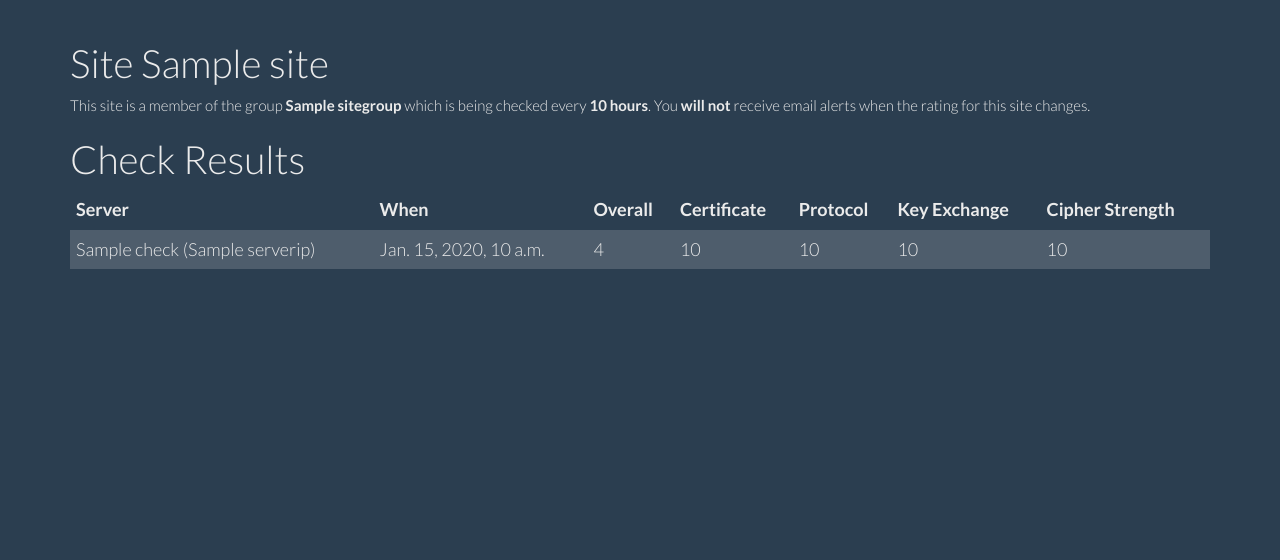
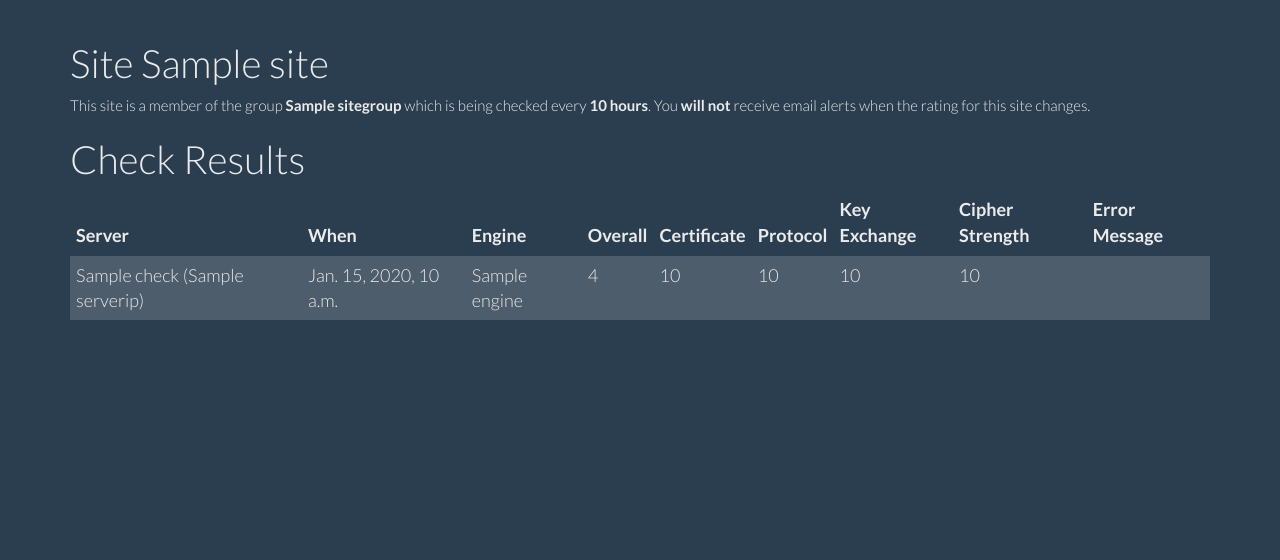
Before and after one commit to tykling/sslscout, a Django app: template src/sslscout/templates/site_details.html in a window 1280 px wide. Shown: the part 40-600 px from the top of the page. Run offline with Django 3.2, Linux system fonts and the light colour scheme; the template is opened without the code that fills it: most values are stand-ins (such as "Sample title", 1, 10 or a date in 2020); some libraries are stand-ins or nearby versions.

Commit message:
show error message when a check fails, fixes #16

```diff
--- a/src/sslscout/templates/frontpage.html
+++ b/src/sslscout/templates/frontpage.html
@@ -10,6 +10,6 @@
                         <p>The complexity of configuring an SSL webserver correctly has lead to the creation of different online SSL configuration checking websites that help administrators get the configuration right.</p>
                         <p>The problem with this approach is that few administrators remember to re-check their configuration periodically. While best practices concerning SSL configuration change all the time, the actual configuration of webservers is often static for years.</p>
                         <p>With sslscout administrators can configure automatic periodic checks of their websites with the different SSL-configuration checking services, and get email notifications when the site rating changes.</p>
-                        <p><a class="btn btn-primary btn-lg" href="/accounts/register/">Create account</a></p>
+                        <p><a class="btn btn-primary btn-lg" href="/accounts/register/">Create account</a> or <a class="btn btn-primary btn-lg" href="/accounts/login/">Log In</a></p>
                     </div>
                     {% endblock content %}
--- a/src/sslscout/templates/site_details.html
+++ b/src/sslscout/templates/site_details.html
@@ -18,11 +18,13 @@
                             <tr>
                                 <th>Server</th>
                                 <th>When</th>
+                                <th>Engine</th>
                                 <th>Overall</th>
                                 <th>Certificate</th>
                                 <th>Protocol</th>
                                 <th>Key Exchange</th>
                                 <th>Cipher Strength</th>
+                                <th>Error Message</th>
                             </tr>
                         </thead>
                         <tbody>
@@ -31,11 +33,13 @@
                                 <tr>
                                     <td>{{ check.hostname }} ({{ result.serverip }})</td>
                                     <td>{{ check.finish_time }}</td>
+                                    <td>{{ check.engine }}</td>
                                     <td>{{ result.overall_rating }}</td>
                                     <td>{{ result.certificate_score }}</td>
                                     <td>{{ result.protocolsupport_score }}</td>
                                     <td>{{ result.keyexchange_score }}</td>
                                     <td>{{ result.cipherstrength_score }}</td>
+                                    <td>{{ result.error_string }}</td>
                                 </tr>
                                 {% endfor %}
                             {% endfor %}
```
Also changed, not shown: src/sslscout/views.py (+8 -2 lines).
